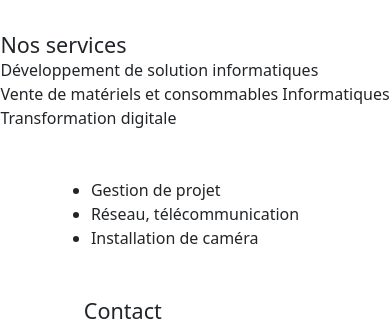
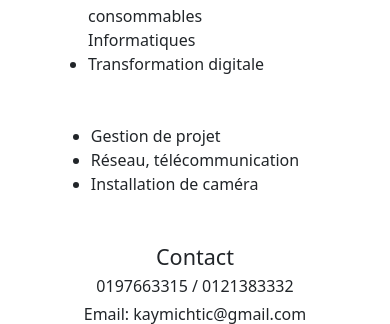
Before and after one commit to Josias229code/Projet-KayMiich, a plain HTML site: page index.html in a window 390 px wide. Shown: the part 934-1258 px from the top of the page. Drawn offline with nearby package versions, Linux system fonts and the light colour scheme.

Commit message:
autre comentaire

```diff
--- a/index.html
+++ b/index.html
@@ -37,7 +37,7 @@
     <!-- footer -->
 
     <footer>
-        <div class="foot-cont d-flex justify-content-center align-items-center gap-5">
+        <div class="foot-cont d-flex justify-content-center align-items-center gap-5 mb-2">
             <img src="./source/Logo-Kaymich-Services_Logo-symbol-2.png" alt="symbol du logo">
             <div class="foot-body">
                 <h4>Nos services</h4>
@@ -56,7 +56,7 @@
                 </div>
             </div>
 
-            <div class="footer-foot">
+            <div class="footer-foot d-flex align-items-center flex-column gap-1">
                 <h4>Contact</h4>
                 <p>0197663315 / 0121383332</p>
                 <p>Email: kaymichtic@gmail.com</p>
--- a/style.css
+++ b/style.css
@@ -64,7 +64,6 @@
 
 
 
-
 .foot-cont .social-item{
     width: 30px;
     height: 30px;
@@ -83,7 +82,7 @@
     }
 
     .hero-section{
-        height: 90vh;
+        height: 70vh !important;
     }
 
     .hero-cont img{
@@ -102,7 +101,7 @@
         font-weight: 700;
         line-height: 34px;
         margin-top: 2rem !important;
-        text-align: center;
+        text-align: center !important;
         text-underline-position: from-font;
         text-decoration-skip-ink: none;
         color: #fff;
@@ -111,17 +110,21 @@
 
     .foot-cont{
         flex-direction: column;
-
+        margin-bottom: 1rem !important;
     }
 
     .liste{
         flex-direction: column;
         align-items: center;
+        width: 55%;
+        margin: 0 auto;
     }
 
     .foot-body{
         display: flex;
         flex-direction: column;
+        align-items: center;
+
 
     }
 
```
